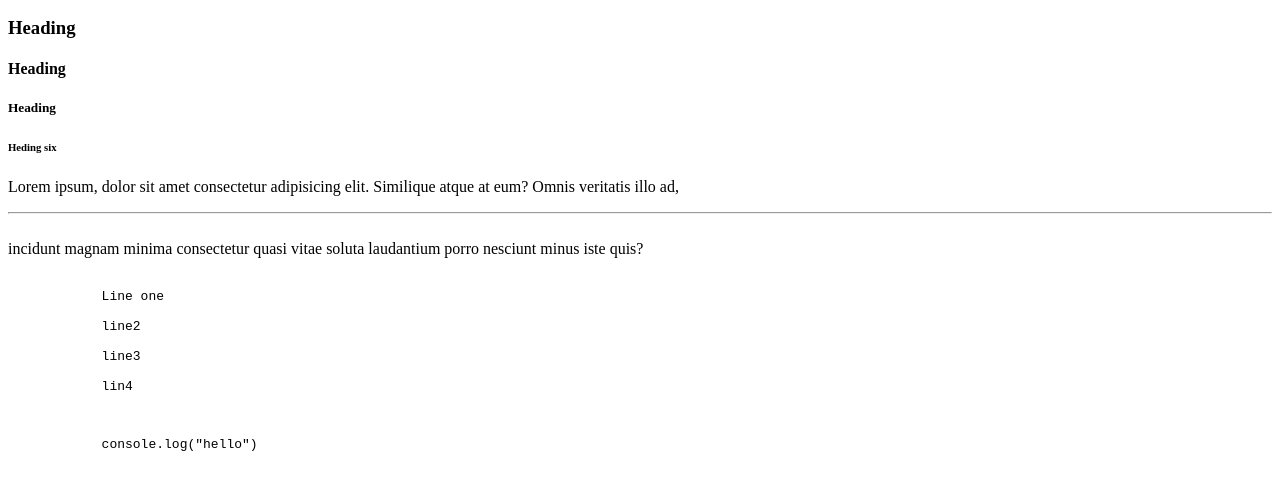
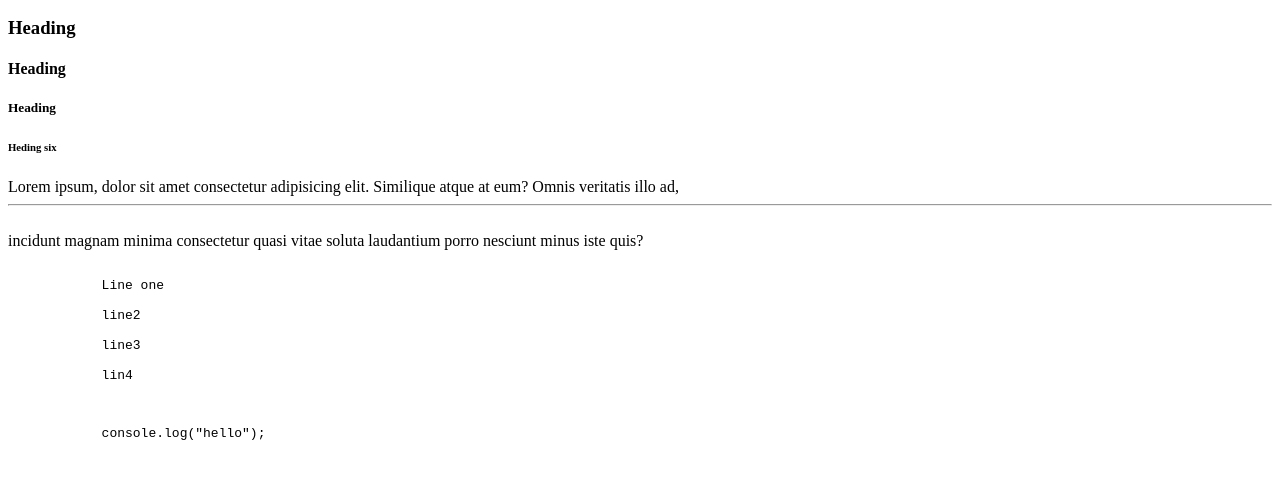
Before and after one commit to Farhaan-amin7/HTML5, a plain HTML site: page Heading.html in a window 1280 px wide. Shown: the part 110-600 px from the top of the page. Drawn offline with Linux system fonts and the light colour scheme.

Commit message:
Modified file

```diff
--- a/Heading.html
+++ b/Heading.html
@@ -1,22 +1,24 @@
 <!DOCTYPE html>
 <html lang="en">
   <head>
-    <meta charset="UTF-8">
-    <meta name="viewport" content="width=device-width, initial-scale=1.0">
+    <meta charset="UTF-8" />
+    <meta name="viewport" content="width=device-width, initial-scale=1.0" />
     <title>Document</title>
   </head>
   <body>
     <h1>Hading one</h1>
-    <h2>Heading </h2>
-    <h3>Heading </h3>
-    <h4>Heading </h4>
-    <h5>Heading </h5>
+    <h2>Heading</h2>
+    <h3>Heading</h3>
+    <h4>Heading</h4>
+    <h5>Heading</h5>
     <h6>Heding six</h6>
-   <p>Lorem ipsum, dolor sit amet consectetur adipisicing elit. Similique atque at eum? Omnis veritatis illo ad,
-    <hr>
-    <br/> incidunt magnam minima consectetur quasi vitae soluta laudantium porro nesciunt minus iste quis?</p>
+    Lorem ipsum, dolor sit amet consectetur adipisicing elit. Similique atque at
+    eum? Omnis veritatis illo ad,
+    <hr />
+    <br />
+    incidunt magnam minima consectetur quasi vitae soluta laudantium porro
+    nesciunt minus iste quis?
 
-    <p>
     <pre>
             Line one<br>
             line2 <br>
@@ -24,9 +26,8 @@
             lin4 <br>
         </pre>
     <pre>
-            console.log("hello")
-        </pre>
-    </p>
-
+            console.log("hello");
+        </pre
+    >
   </body>
 </html>
```
Also changed, not shown: index.html (+2 -2 lines). Lines whose indentation alone changed are shown as unchanged.
